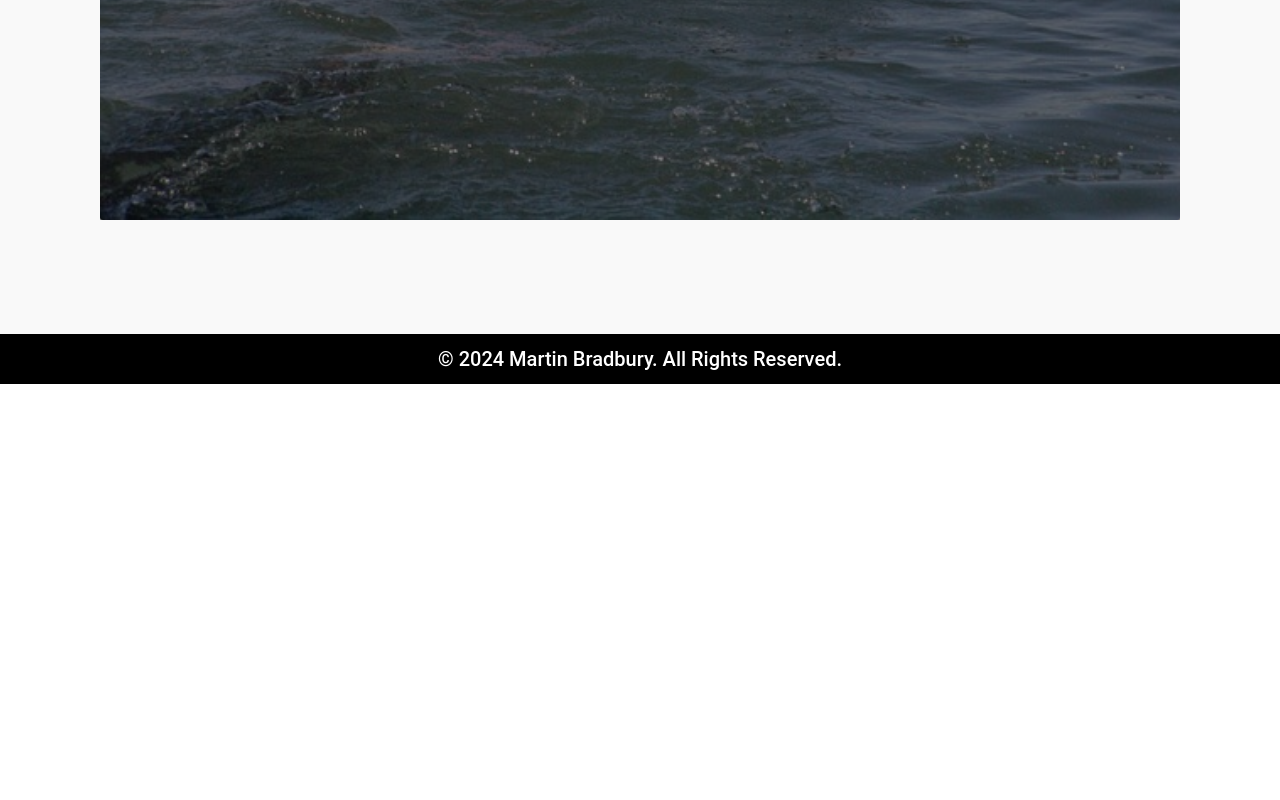
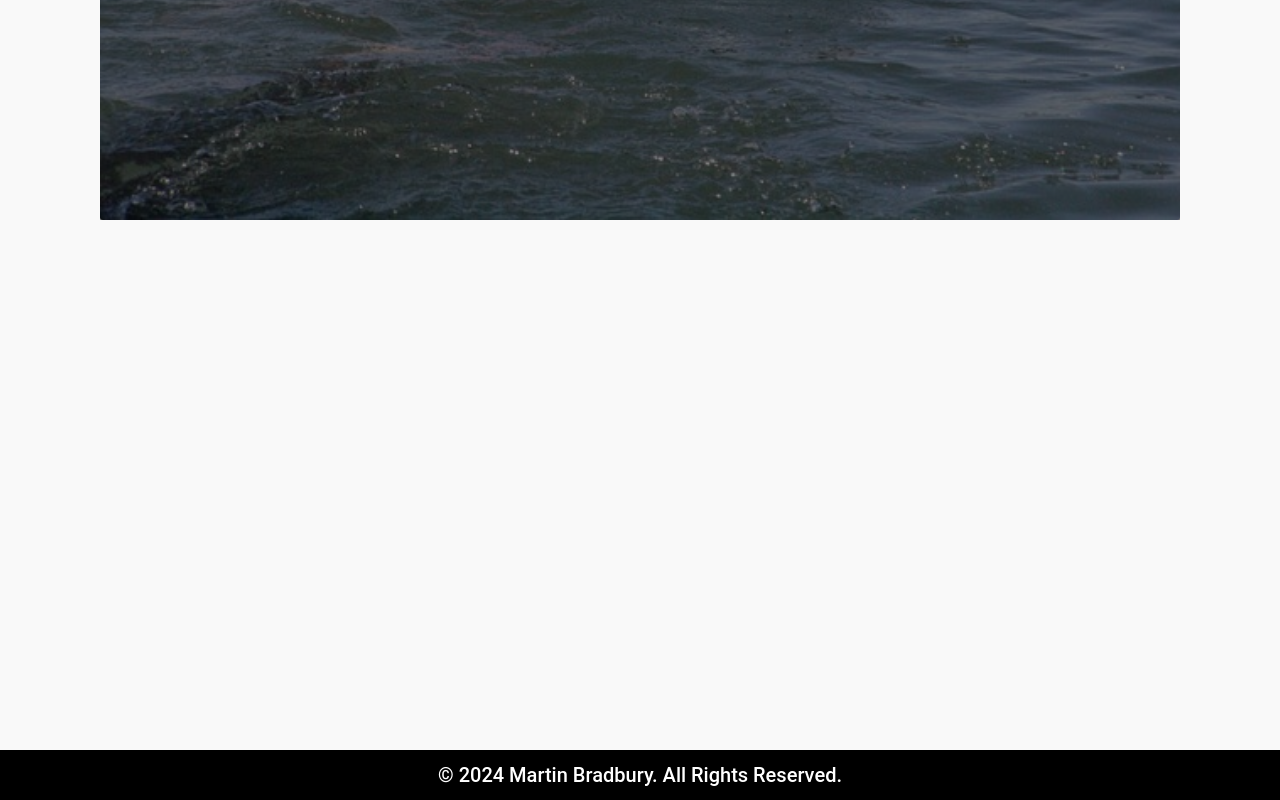
Before and after one commit to MartinBradbury/trihub, a React (Create React App) app: page / in a window 1280 px wide. Shown: the part 3970-4770 px from the top of the page. Before the commit the page ends 4354 px from the top, so only its background shows below. Built offline with nearby package versions, Linux system fonts and the light colour scheme; no server answers.

Commit message:
adjustted footer component to always be at the bottom of the pages.

```diff
--- a/src/styles/Footer.module.css
+++ b/src/styles/Footer.module.css
@@ -5,9 +5,10 @@
         padding: 10px;
         width: 100%;
         max-width: none;
-        margin-top: 5%;
+        margin-top: 60vh;
         font-family: "Roboto", sans-serif;
         font-size: 20px;
         font-style: normal;
         font-weight: 500;
+
 }
```
